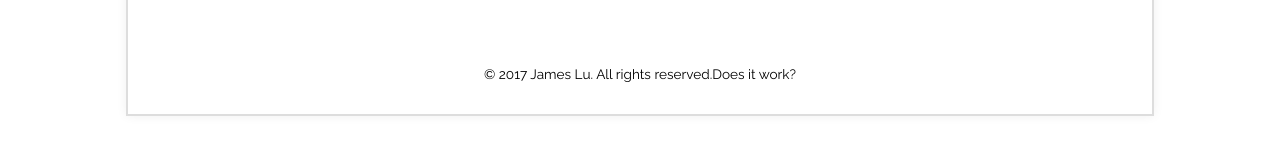
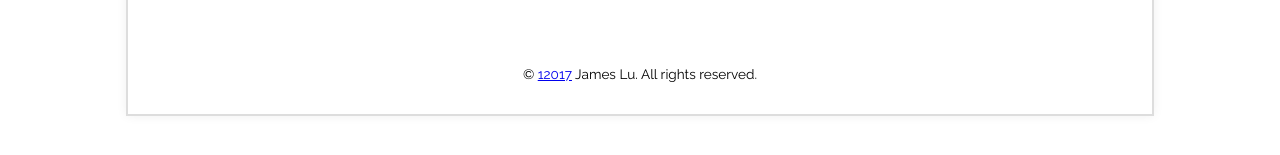
Before and after one commit to NameThatFollows/website, a plain HTML site: page index.html in a window 1280 px wide. Shown: the part 891-1046 px from the top of the page. Drawn offline with Linux system fonts and the light colour scheme.

Commit message:
Changed copyright

```diff
--- a/index.html
+++ b/index.html
@@ -44,7 +44,7 @@
                     <a href="https://www.facebook.com/namethatfollows" target="blank"><i class="fa fa-facebook-official fa-2x" aria-hidden="true"></i></a>
                     <a href="https://open.spotify.com/user/namethatfollows/playlist/0TVyL84J2PeAxLIa0K9dQj" target="blank"><i class="fa fa-spotify fa-2x" aria-hidden="true"></i></a>
                 </span>
-                <p class="copy">&copy; 2017 James Lu. All rights reserved.Does it work?</p>
+                <p class="copy">&copy; <a href="https://www.youtube.com/watch?v=czgOWmtGVGs" target="blank">12017</a> James Lu. All rights reserved.</p>
             </section>
         </div>
     </body>
```
